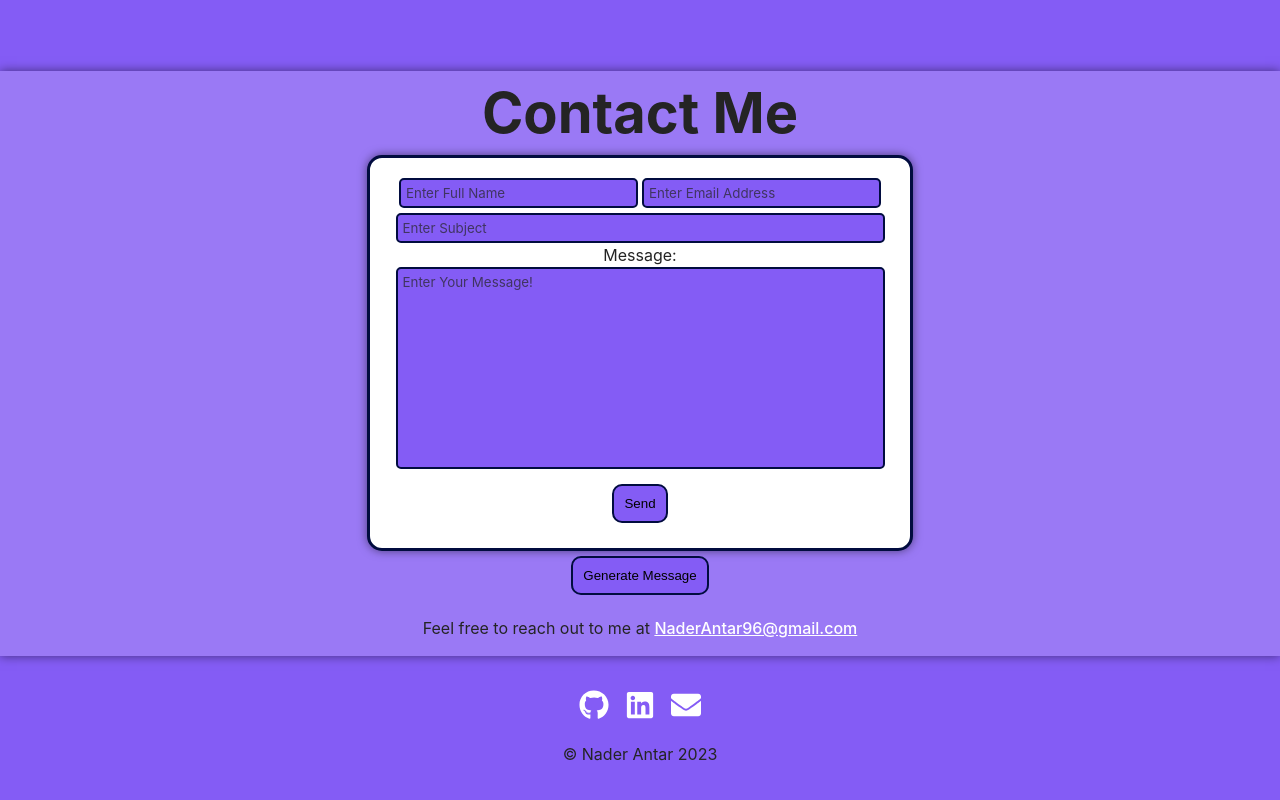
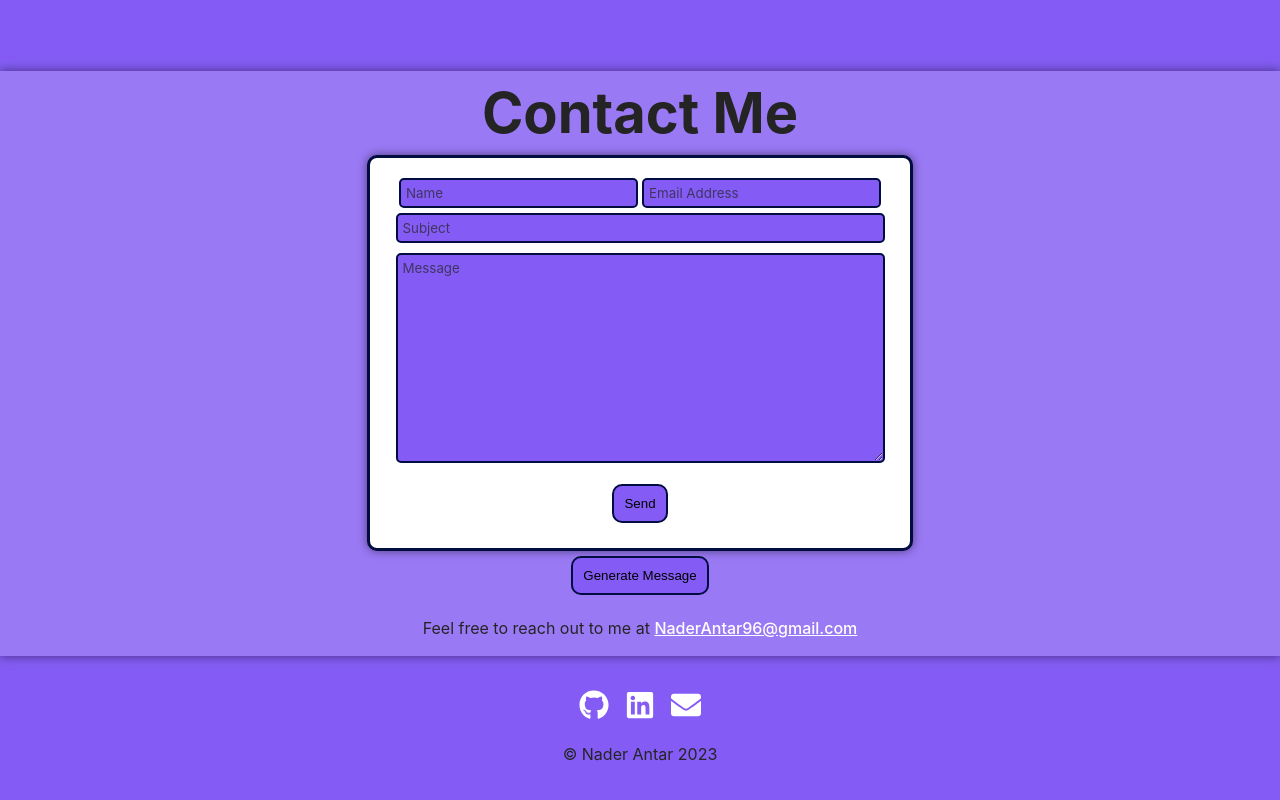
Before and after one commit to nadocodes/nader-antar, a React (Vite) app: page / in a window 1280 px wide. Shown: the part 2206-3006 px from the top of the page. Built offline with nearby package versions, Linux system fonts and the light colour scheme.

Commit message:
updated contact form

```diff
--- a/src/components/Contact/Contact.css
+++ b/src/components/Contact/Contact.css
@@ -16,8 +16,9 @@
     padding: 20px;
     background-color: var(--secondary-bg-color);
     border: 3px solid var(--border-color);
-    border-radius: 15px;
+    border-radius: 10px;
     box-shadow: 0 0 10px rgba(0, 0, 0, 0.5);
+    gap: 10px;
 }
 
 .sendEmail {
@@ -61,6 +62,11 @@
     gap: 5px 2px;
 }
 
+.formMessage {
+    height: 90%;
+    width: 100%;
+}
+
 #name, #email {
     width: 45%;
 }
@@ -72,7 +78,7 @@
 #message {
     width: 95%;
     height: 100%;
-    resize: none;
+    resize: both;
     border: 2px solid var(--border-color);
     border-radius: 5px;
     background-color: var(--primary-bg-color);
--- a/src/components/Contact/Contact.tsx
+++ b/src/components/Contact/Contact.tsx
@@ -94,18 +94,21 @@ function Contact() {
       <form className='ContactForm' onSubmit={sendMail}>
         <div className='formField'>
           <label htmlFor='name' />
-          <input type='text' id='name' className='contactInput' name='name' placeholder='Enter Full Name' value={name} onChange={handleNameChange} />
+          <input type='text' id='name' className='contactInput' name='name' placeholder='Name' value={name} onChange={handleNameChange} />
           <label htmlFor='email' />
-          <input type='email' id='email' className='contactInput' name='email' placeholder='Enter Email Address' value={email} onChange={handleEmailChange}/>
+          <input type='email' id='email' className='contactInput' name='email' placeholder='Email Address' value={email} onChange={handleEmailChange}/>
           <label htmlFor='subject' />
-          <input type='text' id='subject' className='contactInput' name='subject' placeholder='Enter Subject' value={subject} onChange={handleSubjectChange}/>
+          <input type='text' id='subject' className='contactInput' name='subject' placeholder='Subject' value={subject} onChange={handleSubjectChange}/>
         </div>
-        <label htmlFor='message'>Message: </label>
-        <textarea id='message' className='contactInput' name='message' placeholder='Enter Your Message!' value={message} onChange={handleMessageChange} ></textarea>
+        <div className='formMessage'>
+          <label htmlFor='message' />
+          <textarea id='message' className='contactInput' name='message' placeholder='Message' value={message} onChange={handleMessageChange} ></textarea>
+        </div>
         <div className='formFeedback'>
           {sentError && <p id='warning'>Please fill out required fields</p>}
           {sent && <p id='success'>Success! Thank you for reaching out!</p>}
         </div>
+
         <input type='submit' value='Send' className='sendEmail' disabled={isLoading}/>
       </form>
         <button className='sendEmail' onClick={() => setMessage(messageGenerator())}>Generate Message</button>
```
